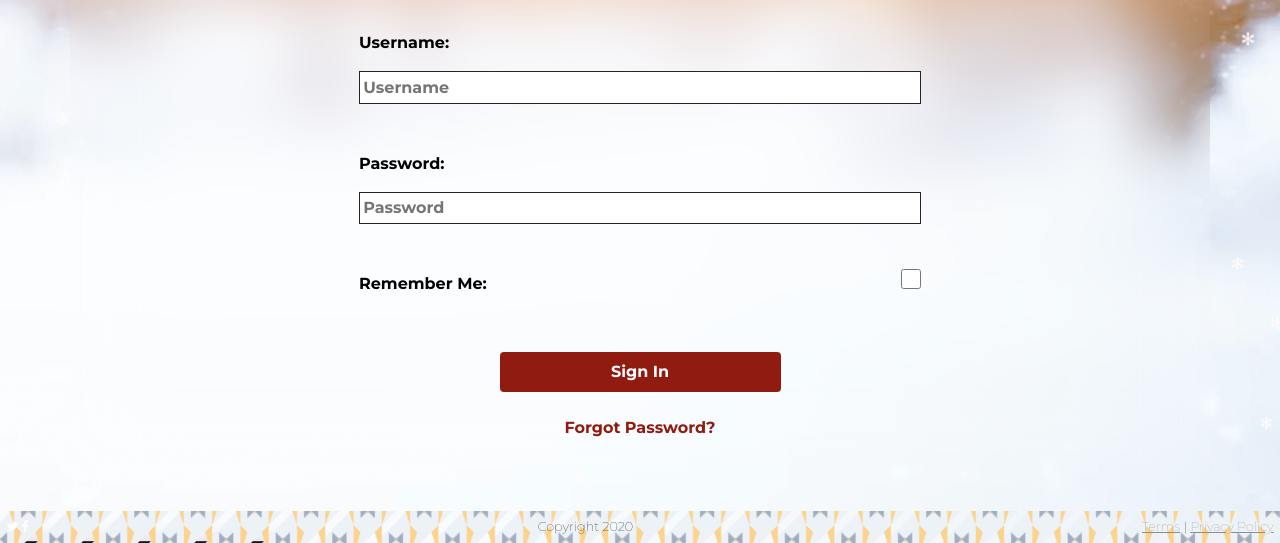
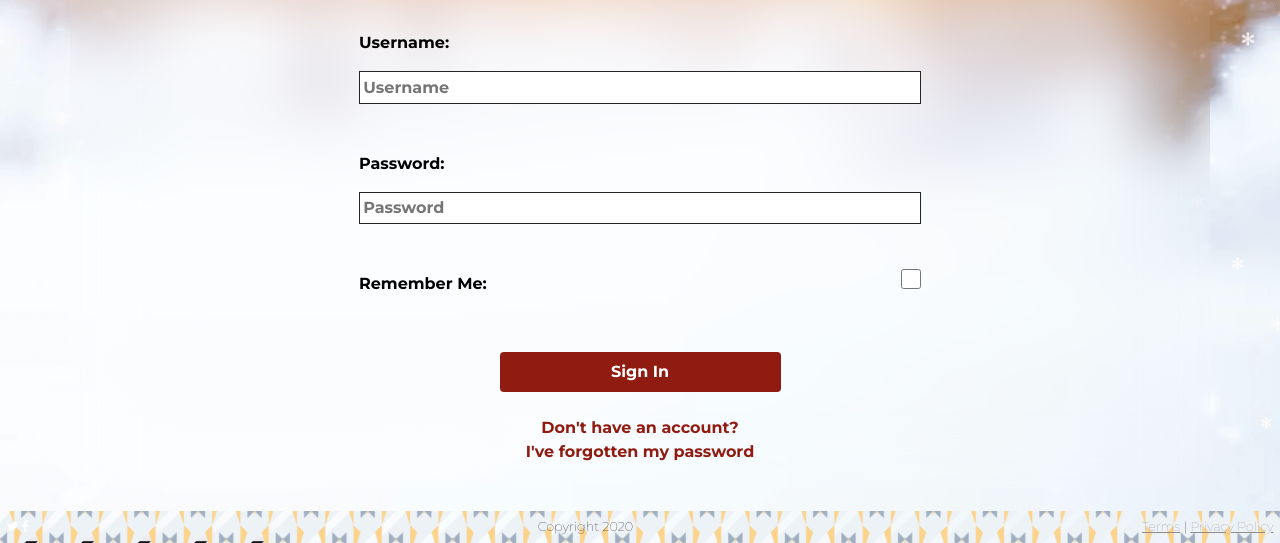
Before and after one commit to alissatroiano/team-4-hackathon, a Django app: page /accounts/login/ in a window 1280 px wide. Shown: the part 257-800 px from the top of the page. Run offline with Django 3.2, Linux system fonts and the light colour scheme; some libraries are stand-ins or nearby versions; some web fonts are replaced.

Commit message:
Add link to sign up page

```diff
--- a/covidxmas/templates/account/login.html
+++ b/covidxmas/templates/account/login.html
@@ -21,7 +21,8 @@
       <div class="button-container w-100 text-center">
         <button class="mt-4 w-50 p-2 login-btn primaryAction rounded-2" type="submit">{% trans "Sign In" %}</button>
       </div>
-      <a class="text-center mt-4 button secondaryAction forgot-password" href="{% url 'account_reset_password' %}">{% trans "Forgot Password?" %}</a>
+      <a class="text-center mt-4 button secondaryAction forgot-password" href="">{% trans "Don't have an account?" %}</a>
+      <a class="text-center button secondaryAction forgot-password" href="{% url 'account_reset_password' %}">{% trans "I've forgotten my password" %}</a>
     </form>
   </div>
 
```
